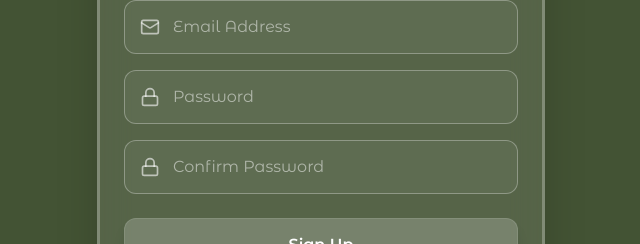
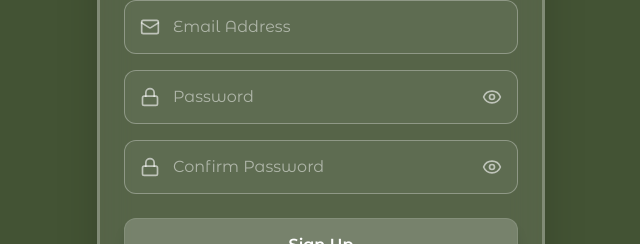
Before and after one commit to Aiinhome-Aivista/dailydish-front-end, a React (Vite) app: page /signup in a window 1280 px wide. Shown: the part 369-613 px from the top of the page, without its empty margins (319-959 px from the left). Built offline with nearby package versions, Linux system fonts and the light colour scheme.

Commit message:
added eye icons

```diff
--- a/src/features/auth/pages/Login.tsx
+++ b/src/features/auth/pages/Login.tsx
@@ -1,5 +1,5 @@
 import { useState } from 'react';
-import { Mail, Lock } from 'lucide-react';
+import { Mail, Lock, Eye, EyeOff } from 'lucide-react';
 import logo from '../../../assets/icons/Recipe logo.svg';
 import { useNavigate } from 'react-router-dom';
 import { useAuth } from '../hooks/useAuth';
@@ -11,6 +11,7 @@ function Login() {
   const { login, isLoading, error } = useAuth();
   const [email, setEmail] = useState('');
   const [password, setPassword] = useState('');
+  const [showPassword, setShowPassword] = useState(false);
   const [localError, setLocalError] = useState<string | null>(null);
 
   const handleSubmit = async (e: React.FormEvent) => {
@@ -60,13 +61,20 @@ function Login() {
           <div className='relative group'>
             <Lock className='absolute left-4 top-1/2 -translate-y-1/2 text-white/60 group-focus-within:text-white transition-colors' size={20} />
             <input
-              type='password'
+              type={showPassword ? 'text' : 'password'}
               placeholder='Password'
               required
               value={password}
               onChange={(e) => setPassword(e.target.value)}
-              className='w-full bg-white/5 border border-white/30 rounded-xl py-3.5 pl-12 pr-4 text-white placeholder-white/50 focus:outline-none focus:border-white/80 focus:bg-white/10 transition-all'
+              className='w-full bg-white/5 border border-white/30 rounded-xl py-3.5 pl-12 pr-12 text-white placeholder-white/50 focus:outline-none focus:border-white/80 focus:bg-white/10 transition-all'
             />
+            <button
+              type="button"
+              onClick={() => setShowPassword(!showPassword)}
+              className="absolute right-4 top-1/2 -translate-y-1/2 text-white/60 hover:text-white transition-colors cursor-pointer"
+            >
+              {showPassword ? <EyeOff size={20} /> : <Eye size={20} />}
+            </button>
           </div>
 
           {/* Actions */}
--- a/src/features/auth/pages/SignUp.tsx
+++ b/src/features/auth/pages/SignUp.tsx
@@ -1,5 +1,5 @@
 import { useState } from 'react';
-import { Mail, Lock, User } from 'lucide-react';
+import { Mail, Lock, User, Eye, EyeOff } from 'lucide-react';
 import logo from '../../../assets/icons/Recipe logo.svg';
 import { useNavigate } from 'react-router-dom';
 import { authService } from '../api/authService';
@@ -16,6 +16,8 @@ function SignUp() {
   });
   const [loading, setLoading] = useState(false);
   const [error, setError] = useState<string | null>(null);
+  const [showPassword, setShowPassword] = useState(false);
+  const [showConfirmPassword, setShowConfirmPassword] = useState(false);
 
   const handleChange = (e: React.ChangeEvent<HTMLInputElement>) => {
     setFormData({ ...formData, [e.target.name]: e.target.value });
@@ -106,28 +108,42 @@ function SignUp() {
           <div className='relative group'>
             <Lock className='absolute left-4 top-1/2 -translate-y-1/2 text-white/60 group-focus-within:text-white transition-colors' size={20} />
             <input
-              type='password'
+              type={showPassword ? 'text' : 'password'}
               name='password'
               placeholder='Password'
               value={formData.password}
               onChange={handleChange}
               required
-              className='w-full bg-white/5 border border-white/30 rounded-xl py-3.5 pl-12 pr-4 text-white placeholder-white/50 focus:outline-none focus:border-white/80 focus:bg-white/10 transition-all'
+              className='w-full bg-white/5 border border-white/30 rounded-xl py-3.5 pl-12 pr-12 text-white placeholder-white/50 focus:outline-none focus:border-white/80 focus:bg-white/10 transition-all'
             />
+            <button
+              type="button"
+              onClick={() => setShowPassword(!showPassword)}
+              className="absolute right-4 top-1/2 -translate-y-1/2 text-white/60 hover:text-white transition-colors cursor-pointer"
+            >
+              {showPassword ? <EyeOff size={20} /> : <Eye size={20} />}
+            </button>
           </div>
 
           {/* Confirm Password */}
           <div className='relative group'>
             <Lock className='absolute left-4 top-1/2 -translate-y-1/2 text-white/60 group-focus-within:text-white transition-colors' size={20} />
             <input
-              type='password'
+              type={showConfirmPassword ? 'text' : 'password'}
               name='confirm_password'
               placeholder='Confirm Password'
               value={formData.confirm_password}
               onChange={handleChange}
               required
-              className='w-full bg-white/5 border border-white/30 rounded-xl py-3.5 pl-12 pr-4 text-white placeholder-white/50 focus:outline-none focus:border-white/80 focus:bg-white/10 transition-all'
+              className='w-full bg-white/5 border border-white/30 rounded-xl py-3.5 pl-12 pr-12 text-white placeholder-white/50 focus:outline-none focus:border-white/80 focus:bg-white/10 transition-all'
             />
+            <button
+              type="button"
+              onClick={() => setShowConfirmPassword(!showConfirmPassword)}
+              className="absolute right-4 top-1/2 -translate-y-1/2 text-white/60 hover:text-white transition-colors cursor-pointer"
+            >
+              {showConfirmPassword ? <EyeOff size={20} /> : <Eye size={20} />}
+            </button>
           </div>
 
           {/* Actions */}
```
